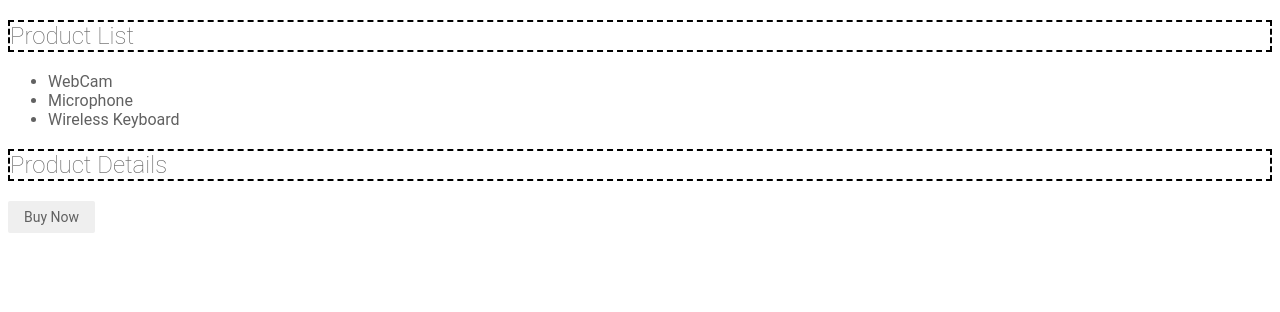
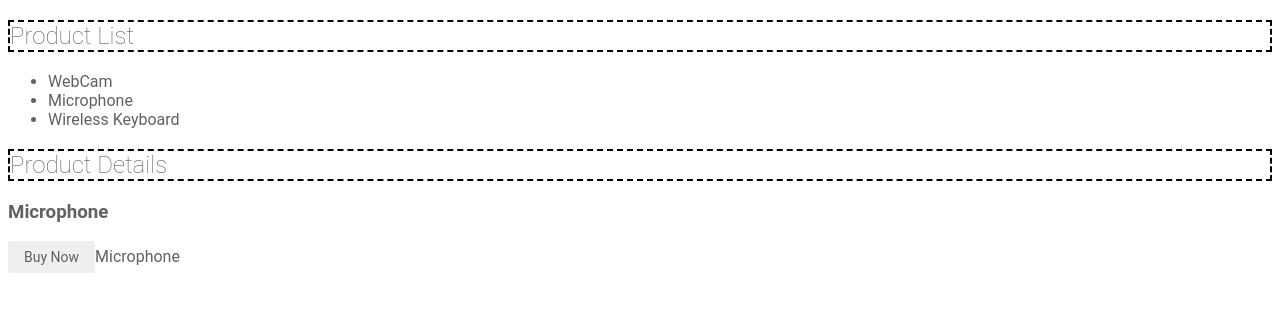
Before and after one commit to PorcoGalliard/Angular-e-Shop, an Angular app: page / in a window 1280 px wide. Shown: the top 312 px of the page. Built offline with nearby package versions, Linux system fonts and the light colour scheme.

Commit message:
feat: give initial value for selectedProduct

```diff
--- a/src/app/products/product-list/product-list.component.ts
+++ b/src/app/products/product-list/product-list.component.ts
@@ -6,7 +6,7 @@ import { Component } from '@angular/core';
   styleUrls: ['./product-list.component.css']
 })
 export class ProductListComponent {
-  selectedProduct = '';
+  selectedProduct = 'Microphone';
 
   onBuy(name: string) {
     window.alert(`You just bought ${this.selectedProduct}!`);
```
